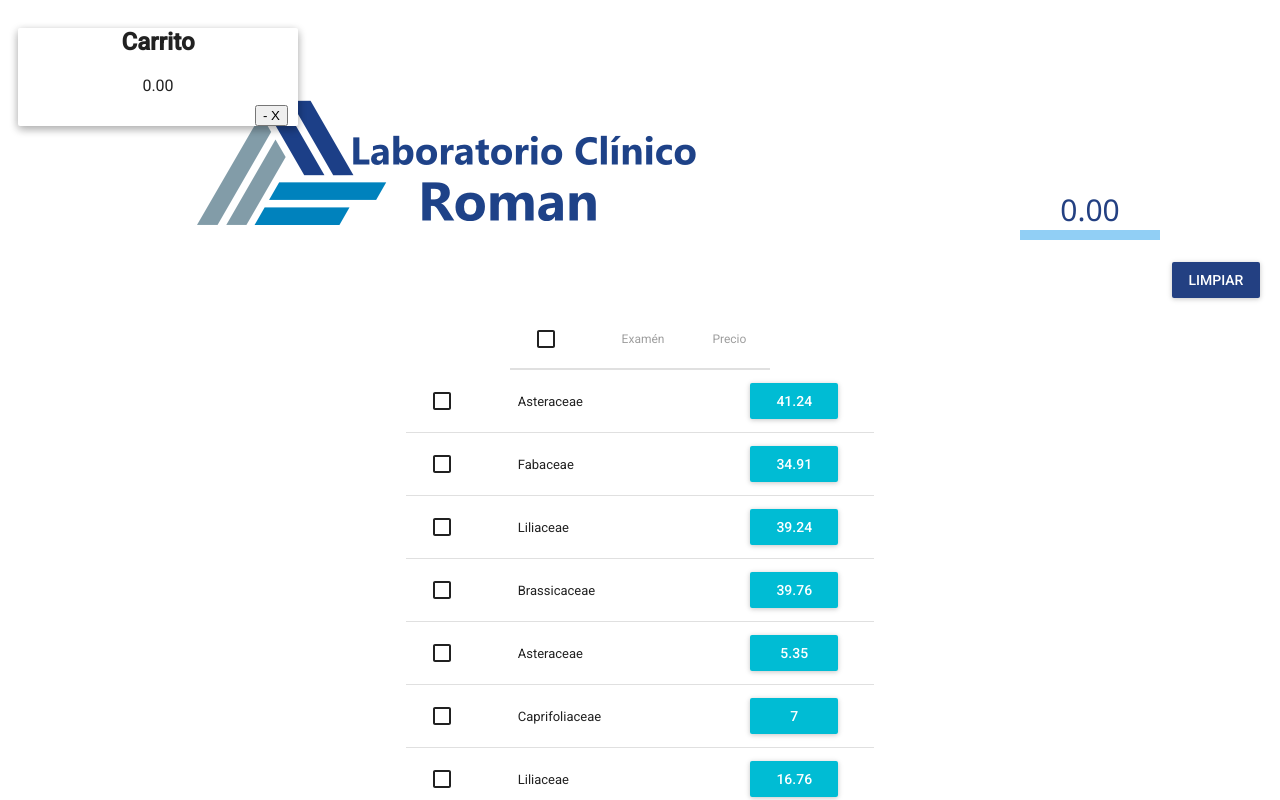
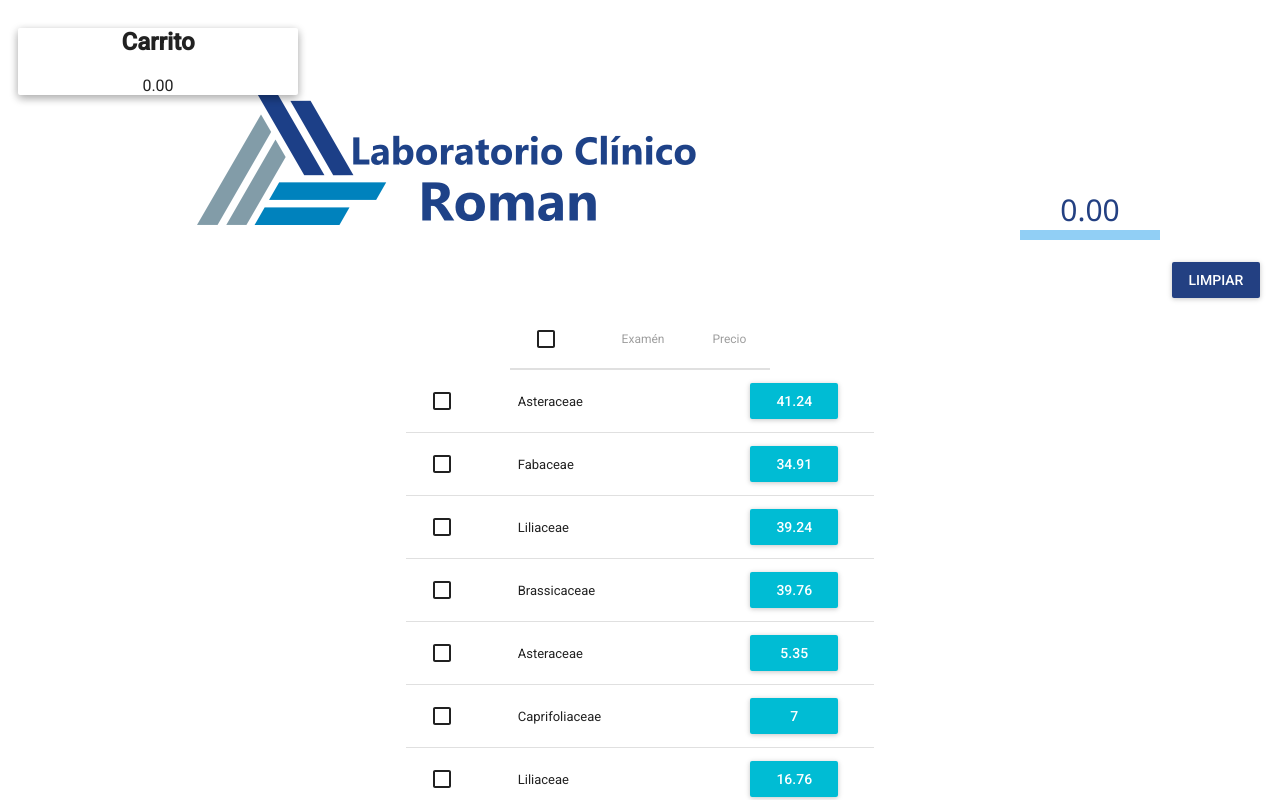
Before and after one commit to aromanarguello/simpleCalc, a React (Create React App) app: page / in a window 1280 px wide. Shown: the top 800 px of the page. Built offline with nearby package versions, Linux system fonts and the light colour scheme.

Commit message:
changed add prices and name to sidelist functionality

```diff
--- a/src/Containers/App.js
+++ b/src/Containers/App.js
@@ -12,13 +12,6 @@ import ExamList from '../components/ExamList'
 
 
 class App extends Component {
-
-  // static propTypes = {
-  //   prices: PropTypes.array.isRequired,
-  //   Action: PropTypes.func.isRequired,
-  //   Store: PropTypes.func.isRequired
-  // }
-
 
   render() {
     console.log(this.props.name)
@@ -39,22 +32,23 @@ class App extends Component {
       const clearComponent =
       <Clear clearTotal={clearTotal} />
 
-
+       const sum = this.props.state.reduce((sum, exam) => sum + exam.price, 0)
+       const names = this.props.state.map((exam, index) => <p key={index}>{exam.name}</p>)
     return (
       <div className="App">
       <div className="header-container">
         <aside>
           <ExamList
-            dataCarryName={this.props.name}
+            dataCarryName={names}
             removeExams={removeExams}
-            total={this.props.total}
+            total={sum}
             />
         </aside>
         <img src={require('../SmallLogo.png')} alt="logo" id="logo" />
         <div className='price-container'>
         {/* displays the total sum of added prices */}
-        {console.log(typeof(this.props.total))}
-          {this.props.total}
+        {sum.toFixed(2)}
+
         </div>
          { clearComponent }
       </div>
@@ -71,8 +65,7 @@ class App extends Component {
 
 function mapStateToProps (state, name){
   return {
-      total: Number(state[0].total).toFixed(2),
-      name: state[0].name,
+      state
   };
 }
 
--- a/src/components/ExamList.js
+++ b/src/components/ExamList.js
@@ -16,7 +16,7 @@ export default class ExamList extends Component {
     static propTypes = {
         dataCarryName: PropTypes.string.isRequired,
         removeExams: PropTypes.func.isRequired,
-        total: PropTypes.string.isRequired,
+        total: PropTypes.number.isRequired,
     };
 
     constructor(props) {
@@ -24,27 +24,31 @@ export default class ExamList extends Component {
         this.names = [];
     }
 
+
     render() {
 
-        {this.names.push(this.props.dataCarryName)}
-        {console.log(this.names)}
+        // {this.names.push(this.props.dataCarryName)}
         return (
             <MuiThemeProvider>
              <div className="side-exam-view">
              <Paper zDepth={2}>
                 <h1> Carrito </h1>
-                {this.props.total}
-                {this.names.map((i, k) => {
+                {this.props.total.toFixed(2)}
+                {this.props.dataCarryName}
+                {/* {this.names.map((i, k) => {
                     return(
                         <ul key={k}
                              className="exam-list-names">
                             <li key={k}>
-                            <button onClick={() => this.props.removeExams(( i.length, {i}))}> {i} - X</button>
+                            <TextField
+                            disabled={true}
+                            defaultValue={i}/>
+                            <button onClick={() => this.props.removeExams(({i}))}>X</button>
                             </li>
                             <Divider />
                         </ul>
                     )
-                })}
+                })} */}
             </Paper>
         </div>
         </MuiThemeProvider>
@@ -52,13 +56,3 @@ export default class ExamList extends Component {
 
     }
 }
-
-// function mapStateToProps (state,action) {
-//     return {
-//         name: state[0].name,
-//         price: state[0].total,
-//         state: state
-//     }
-// }
-
-// export default connect(mapStateToProps)(ExamList);
--- a/src/reducer/reducer.js
+++ b/src/reducer/reducer.js
@@ -3,24 +3,14 @@ import prices from '../components/PriceEstimate'
 import data from '../data/data'
 
 
-const initialState = [
-    {
-        name: '',
-        total: '',
-    }
-]
+const initialState = []
 
 
 
 export default function Action( state = initialState, action ) {
 
     switch(action.type) {
-        case ActionTypes.UPDATE_ESTIMATOR:
-            return [
-                {
-                    ...state
-                }
-            ];
+
         case ActionTypes.CLEAR_TOTAL:
             return [
                 {
@@ -31,22 +21,14 @@ export default function Action( state = initialState, action ) {
         case ActionTypes.DATA_NAME:
             return [
                 {
-                    name: state[0].name
+                    name: state
                 }
             ]
         case ActionTypes.ADD_PRICES:
-            return   [{
-                total: Number(state[0].total + action.price),
-                name: action.name
-             }
-            ]
+            return state.concat({ name: action.name, price: action.price })
 
         case ActionTypes.REMOVE_EXAMS:
-           return[
-                ...state[0].name.slice(0, action.index),
-                ...state[0].name.slice(action.index + 1)
-           ]
-
+           return state.filter(exam => exam.name === action.name)
         default: {return state};
     }
 }
```
